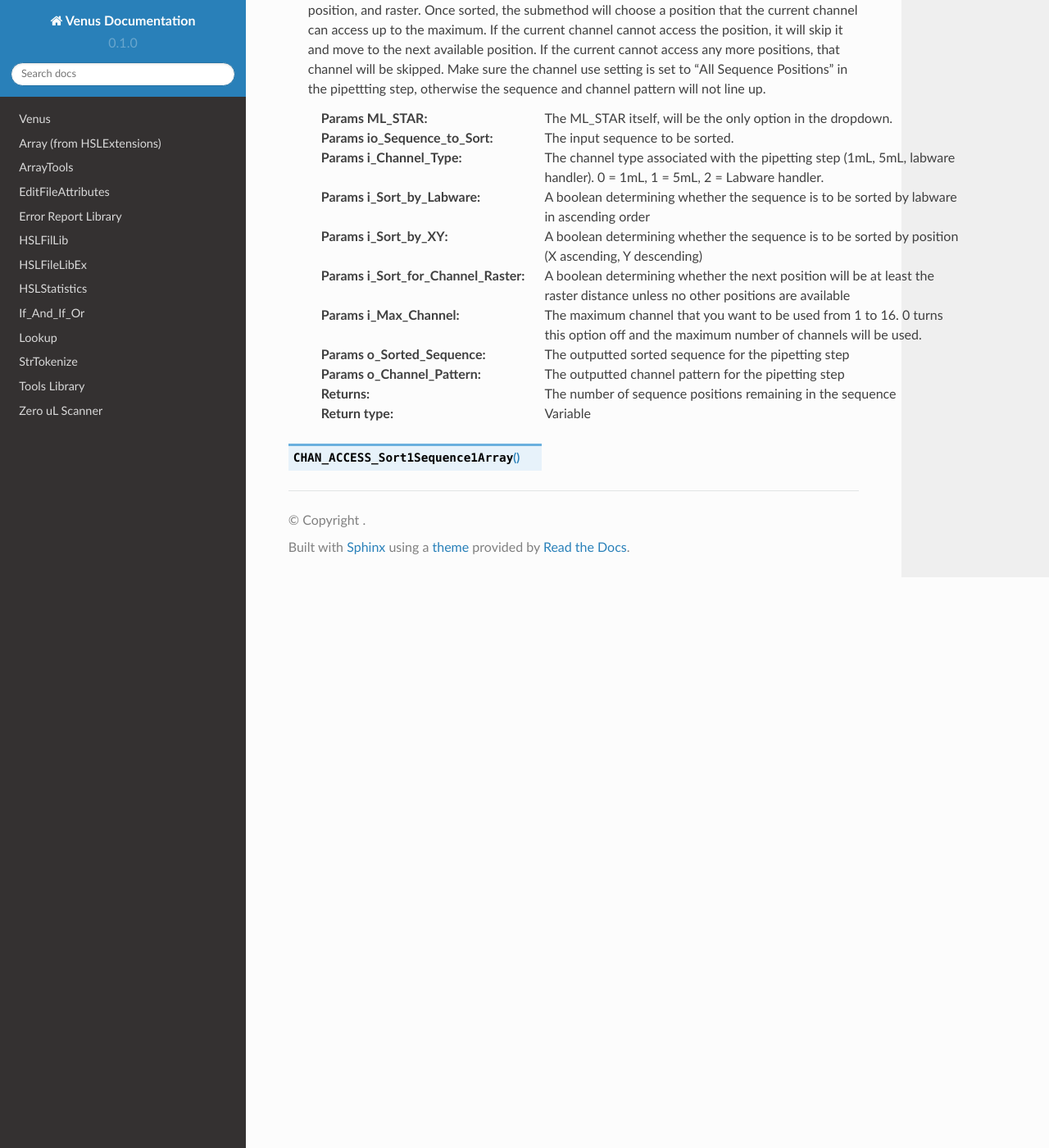
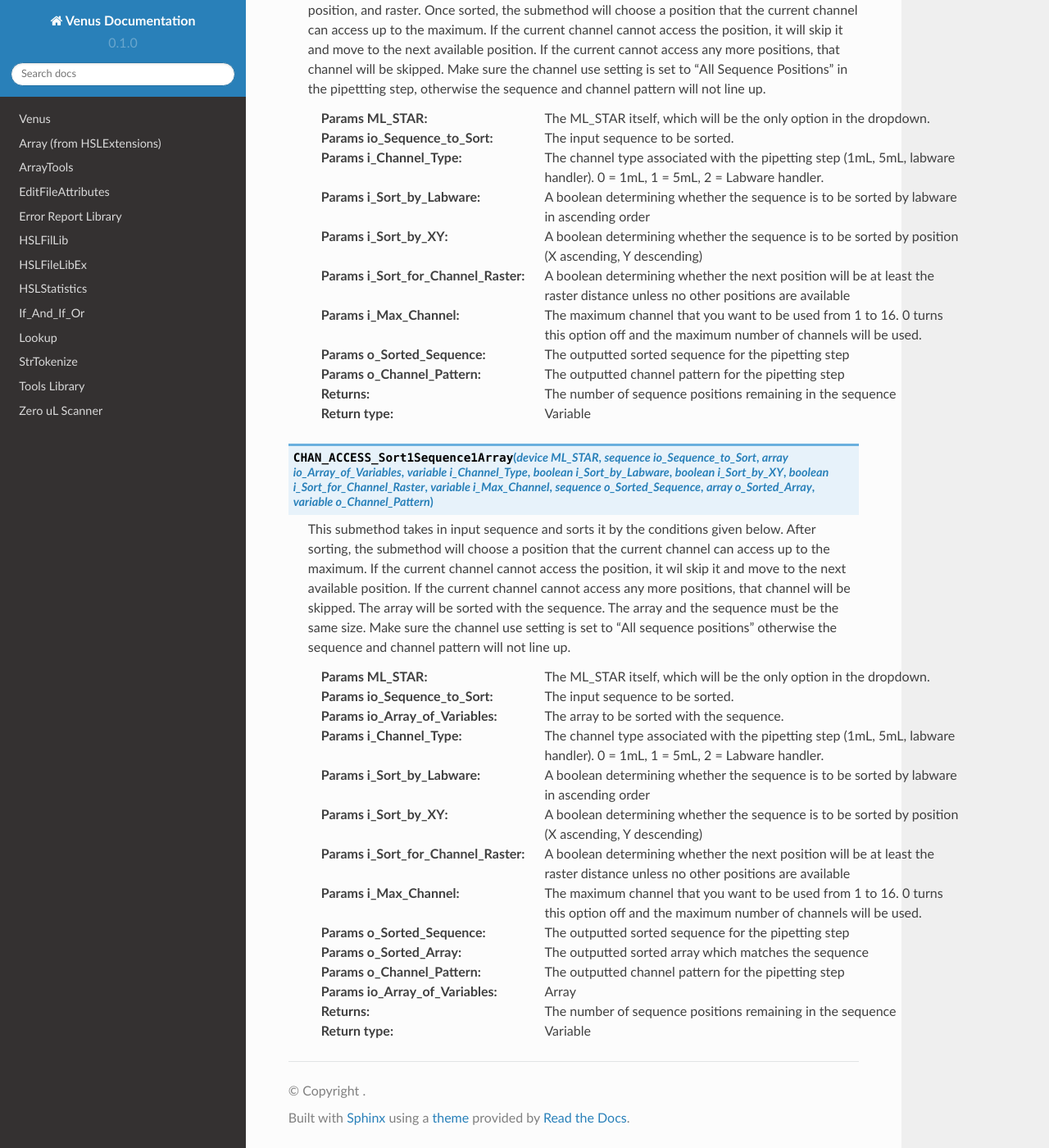
Before and after one commit to theonetruenerd/VenusLibraryDocumentation, a Sphinx documentation site: the page built from docs/source/STAR_Channel_Tools.rst, in a window 1280 px wide and 1400 px high, scrolled down 1958 px. Shown: the whole window at 82% size. Built offline with Sphinx 7.4.7 and the Read the Docs theme 2.0.0, drawn with Linux system fonts in a browser that asks for light colours.

Commit message:
Update STAR_Channel_Tools.rst

```diff
--- a/docs/source/STAR_Channel_Tools.rst
+++ b/docs/source/STAR_Channel_Tools.rst
@@ -43,7 +43,7 @@
 
   This submethod takes an input sequence and sorts it based on the input parameters of labware, position, and raster. Once sorted, the submethod will choose a position that the current channel can access up to the maximum. If the current channel cannot access the position, it will skip it and move to the next available position. If the current cannot access any more positions, that channel will be skipped. Make sure the channel use setting is set to "All Sequence Positions" in the pipettting step, otherwise the sequence and channel pattern will not line up.
 
-  :params ML_STAR: The ML_STAR itself, will be the only option in the dropdown.
+  :params ML_STAR: The ML_STAR itself, which will be the only option in the dropdown.
   :params io_Sequence_to_Sort: The input sequence to be sorted.
   :params i_Channel_Type: The channel type associated with the pipetting step (1mL, 5mL, labware handler). 0 = 1mL, 1 = 5mL, 2 = Labware handler.
   :params i_Sort_by_Labware: A boolean determining whether the sequence is to be sorted by labware in ascending order
@@ -64,7 +64,34 @@
   :return: The number of sequence positions remaining in the sequence
   :rtype: Variable
 
-.. py:function:: CHAN_ACCESS_Sort1Sequence1Array
+.. py:function:: CHAN_ACCESS_Sort1Sequence1Array(device ML_STAR, sequence io_Sequence_to_Sort, array io_Array_of_Variables, variable i_Channel_Type, boolean i_Sort_by_Labware, boolean i_Sort_by_XY, boolean i_Sort_for_Channel_Raster, variable i_Max_Channel, sequence o_Sorted_Sequence, array o_Sorted_Array, variable o_Channel_Pattern)
+
+  This submethod takes in input sequence and sorts it by the conditions given below.  After sorting, the submethod will choose a position that the current channel can access up to the maximum.  If the current channel cannot access the position, it wil skip it and move to the next available position.  If the current channel cannot access any more positions, that channel will be skipped.  The array will be sorted with the sequence.  The array and the sequence must be the same size. Make sure the channel use setting is set to "All sequence positions" otherwise the sequence and channel pattern will not line up.
+
+  :params ML_STAR: The ML_STAR itself, which will be the only option in the dropdown.
+  :params io_Sequence_to_Sort: The input sequence to be sorted.
+  :params io_Array_of_Variables: The array to be sorted with the sequence.
+  :params i_Channel_Type: The channel type associated with the pipetting step (1mL, 5mL, labware handler). 0 = 1mL, 1 = 5mL, 2 = Labware handler.
+  :params i_Sort_by_Labware: A boolean determining whether the sequence is to be sorted by labware in ascending order
+  :params i_Sort_by_XY: A boolean determining whether the sequence is to be sorted by position (X ascending, Y descending)
+  :params i_Sort_for_Channel_Raster: A boolean determining whether the next position will be at least the raster distance unless no other positions are available
+  :params i_Max_Channel: The maximum channel that you want to be used from 1 to 16. 0 turns this option off and the maximum number of channels will be used.
+  :params o_Sorted_Sequence: The outputted sorted sequence for the pipetting step
+  :params o_Sorted_Array: The outputted sorted array which matches the sequence
+  :params o_Channel_Pattern: The outputted channel pattern for the pipetting step
+  :type ML_STAR: Device
+  :type io_Sequence_to_Sort: Sequence
+  :params io_Array_of_Variables: Array
+  :type i_Channel_Type: Variable
+  :type i_Sort_by_Labware: Boolean
+  :type i_Sort_by_XY: Boolean
+  :type i_Sort_for_Channel_Raster: Boolean
+  :type i_Max_Channel: Variable
+  :type o_Sorted_Sequence: Sequence
+  :type o_Sorted_Array: Array
+  :type o_Channel_Pattern: Variable
+  :return: The number of sequence positions remaining in the sequence
+  :rtype: Variable
 
 .. py:function: LIQUID_LEVEL_GetLiquidLevelHeight(device ML_STAR, variable i_str_LiquidLevelReturn, sequence i_seq_Labware, variable i_int_Channel, variable o_flt_LiquidHeight)
 
```
